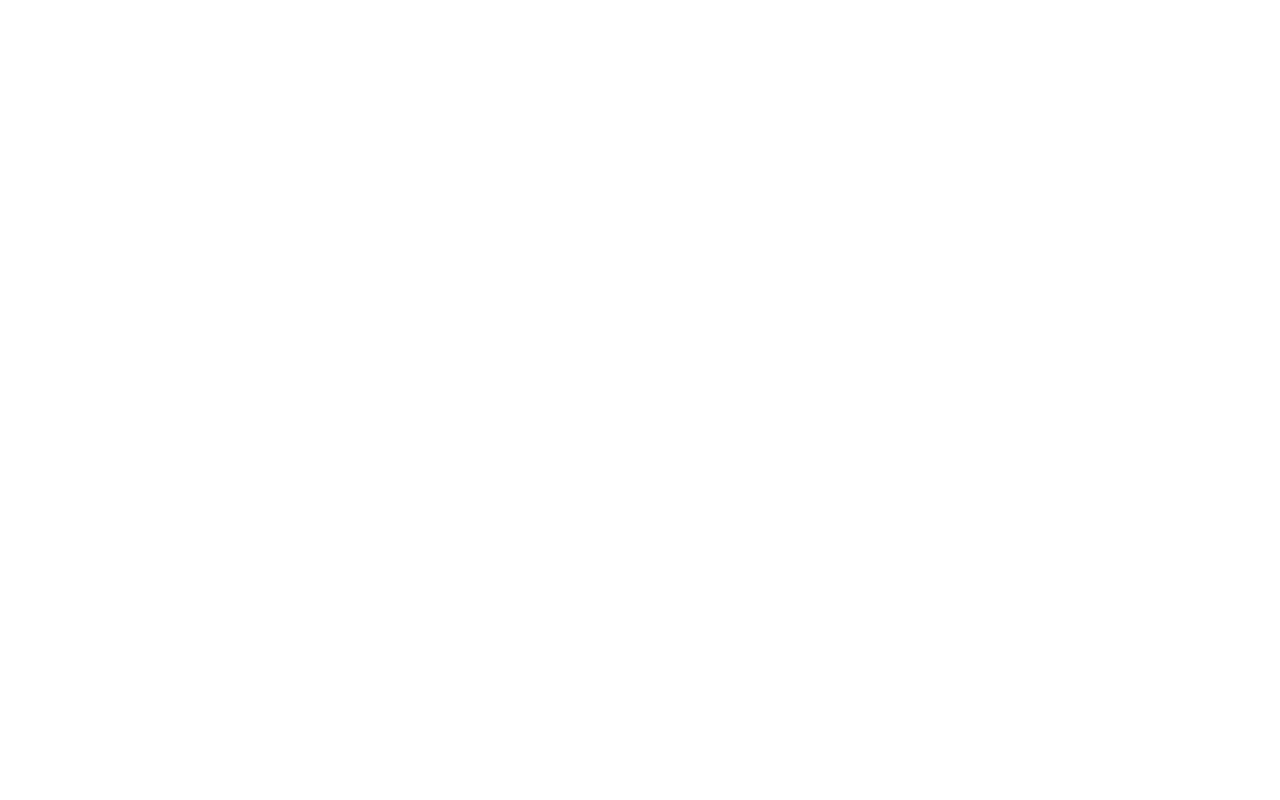
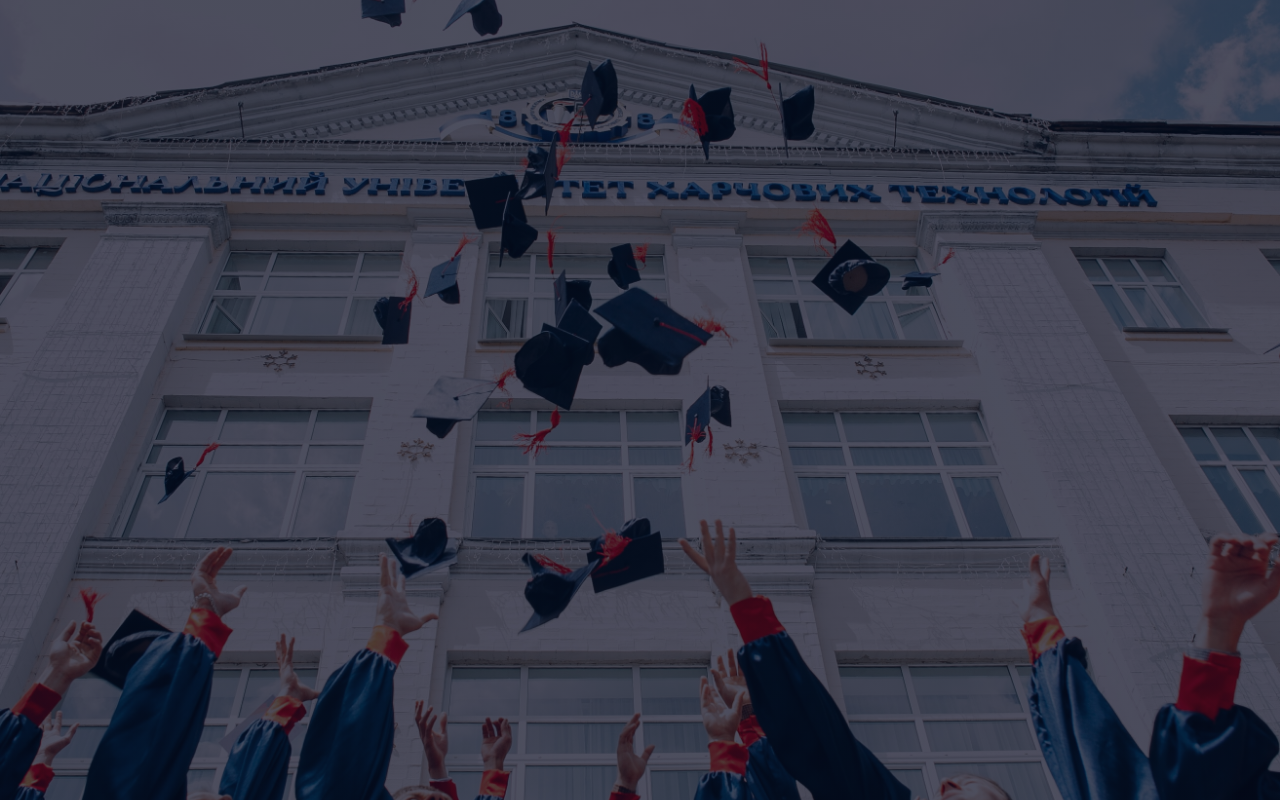
Before and after one commit to jose031199/EFV, a plain HTML site: page index.html in a window 1280 px wide. Drawn offline with Linux system fonts and the light colour scheme.

Commit message:
Agregar imagen al header y estilando a que este centrado y cubra todo el header

```diff
--- a/styles/style.css
+++ b/styles/style.css
@@ -3,3 +3,12 @@
     padding: 0;
     box-sizing: border-box;
 }
+
+header{
+    min-height: 100vh;
+    width: 100%;
+    background: linear-gradient(rgba(4,9,30,0.7),rgba(4,9,30,0.7)),url('../img/university_english.jpg');
+    background-position: center;
+    background-size: cover;
+    position: relative;
+}
```
